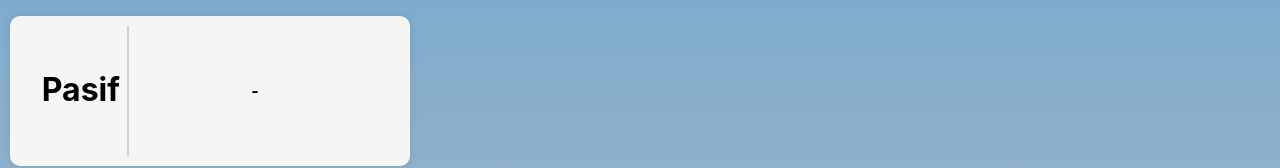
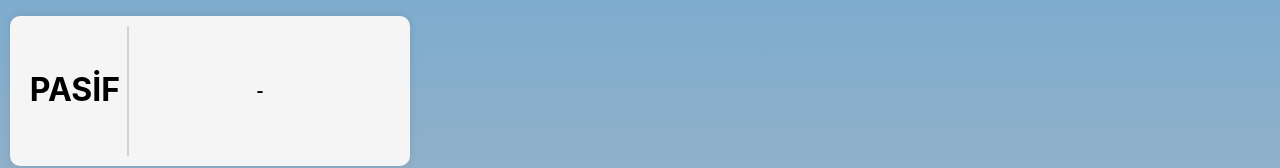
Before and after one commit to tolgacatak/login-signup, a React (Create React App) app: page /taleplerim in a window 1280 px wide. Shown: the part 195-363 px from the top of the page. Built offline with nearby package versions, Linux system fonts and the light colour scheme.

Commit message:
yardım yap kısmında talepler çoğullandı

```diff
--- a/src/Components/MainPage/Taleplerim/TalepKisa/TalepKisa.css
+++ b/src/Components/MainPage/Taleplerim/TalepKisa/TalepKisa.css
@@ -28,6 +28,6 @@
 }
 .talep-kisa-ozet h4{
     font-size: medium;
-    margin-left: 90px;
+    margin-left: 100px;
     text-align: justify;
 }
--- a/src/Components/MainPage/Taleplerim/TalepKisa/TalepKisa.jsx
+++ b/src/Components/MainPage/Taleplerim/TalepKisa/TalepKisa.jsx
@@ -25,7 +25,7 @@ const TalepKisa = ({ onClick }) => {
 
     <div className='talep-kisa-wrapper' onClick={onClick}>
         <div className="talep-kisa-aktif">
-            <h2>{kisaUser.active ? 'AKTİF' : 'Pasif'}</h2>
+            <h2>{kisaUser.active ? 'AKTİF' : 'PASİF'}</h2>
         </div>
         <div className="talep-kisa-ortacizgi">
 
--- a/src/Components/YardimlasmaPlatformu/DestekKutu/Destek.jsx
+++ b/src/Components/YardimlasmaPlatformu/DestekKutu/Destek.jsx
@@ -7,21 +7,12 @@ import comment from './DestekAssets/3.png'
 import axios from 'axios';
 import { useEffect, useState } from 'react';
 
-const Destek = () => {
-  const [helpBox, setHelpBox] = useState({});
-  useEffect(() => {
-    axios.get(`http://localhost:8087/helpbox/getAllHelpBoxes`)
-        .then((response) => {
-            const helpBoxData = response.data[0]; // Sadece ilk talebi alıyoruz, diğerleri için gerekirse uygun bir şekilde döngü kullanabilirsiniz
-            setHelpBox(helpBoxData);
-        })
-        .catch((error) => {
-            console.error("Hata:", error);
-        });
-}, []);
+const Destek = ({helpBox}) => {
+
 
   return (
     <div className="destek-card-wrapper">
+
         <div className="yardim-kutusu-baslik">
             <p>Yardım Kutusu Sahibi:</p>
             <h4>{helpBox.user?.nameSurname}</h4>
--- a/src/Components/YardimlasmaPlatformu/YardimYap.css
+++ b/src/Components/YardimlasmaPlatformu/YardimYap.css
@@ -243,3 +243,6 @@
     color: #685f5f;
     text-decoration: none;
 }
+.destek-kutu-css{
+    display: flex;
+}
--- a/src/Components/YardimlasmaPlatformu/YardimYap.jsx
+++ b/src/Components/YardimlasmaPlatformu/YardimYap.jsx
@@ -10,8 +10,22 @@ import ihh from './YardimYapAssests/5.png'
 import ahbap from './YardimYapAssests/6.png'
 import kizilay from './YardimYapAssests/7.png'
 import tegv from './YardimYapAssests/8.jpg'
+import axios from 'axios'
+import { useEffect, useState } from 'react'
 
 const YardimYap = () => {
+  const [helpBox, setHelpBox] = useState([]);
+  useEffect(() => {
+    axios.get(`http://localhost:8087/helpbox/getAllHelpBoxes`)
+        .then((response) => {
+
+            const helpBoxData = response.data; // Sadece ilk talebi alıyoruz, diğerleri için gerekirse uygun bir şekilde döngü kullanabilirsiniz
+            setHelpBox(helpBoxData);
+        })
+        .catch((error) => {
+            console.error("Hata:", error);
+        });
+}, []);
   return (
     <div>
       <Navbar />
@@ -48,7 +62,12 @@ const YardimYap = () => {
               <img src={kutular} alt="" />
             </div>
         </div>
-        <Destek />
+        <div className="destek-kutu-css">
+          {helpBox.length > 0 && helpBox.map((box) => (
+            <Destek key={box.id} helpBox={box} />
+          ))}
+        </div>
+
         <div className="destek-paging">
           <a href="" className='paging1'>1</a>
           <a href="" className='ucnokta'>...</a>
```
